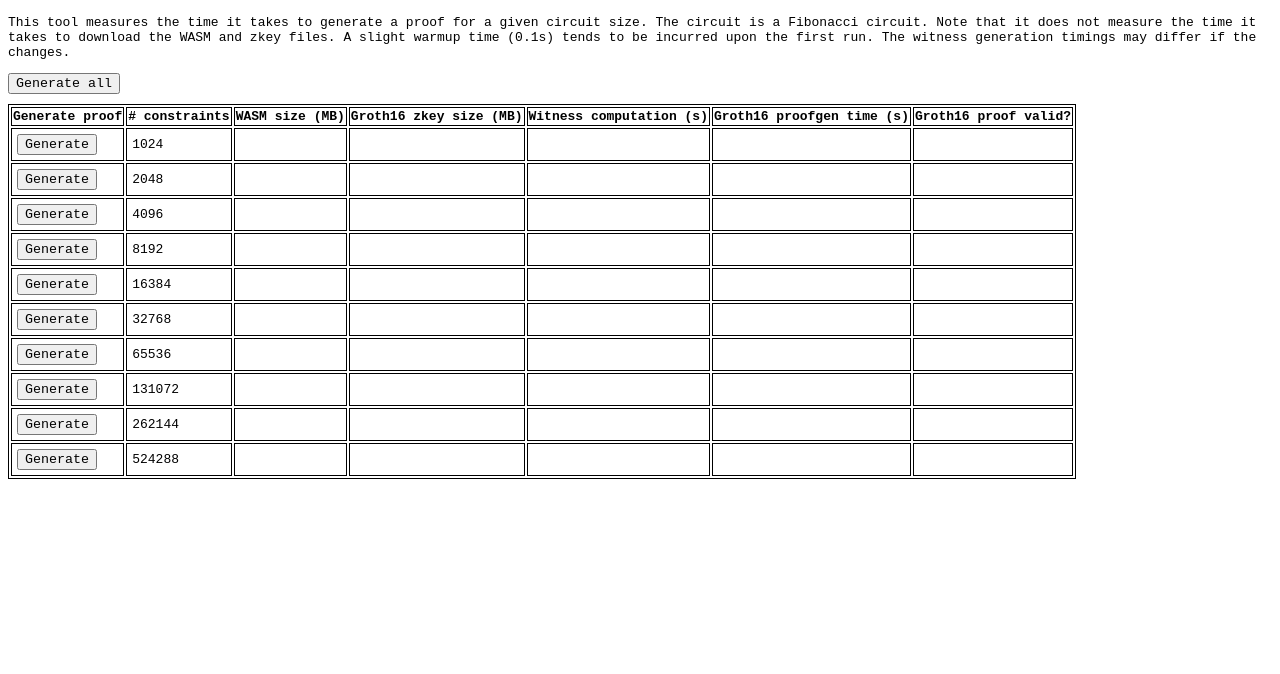
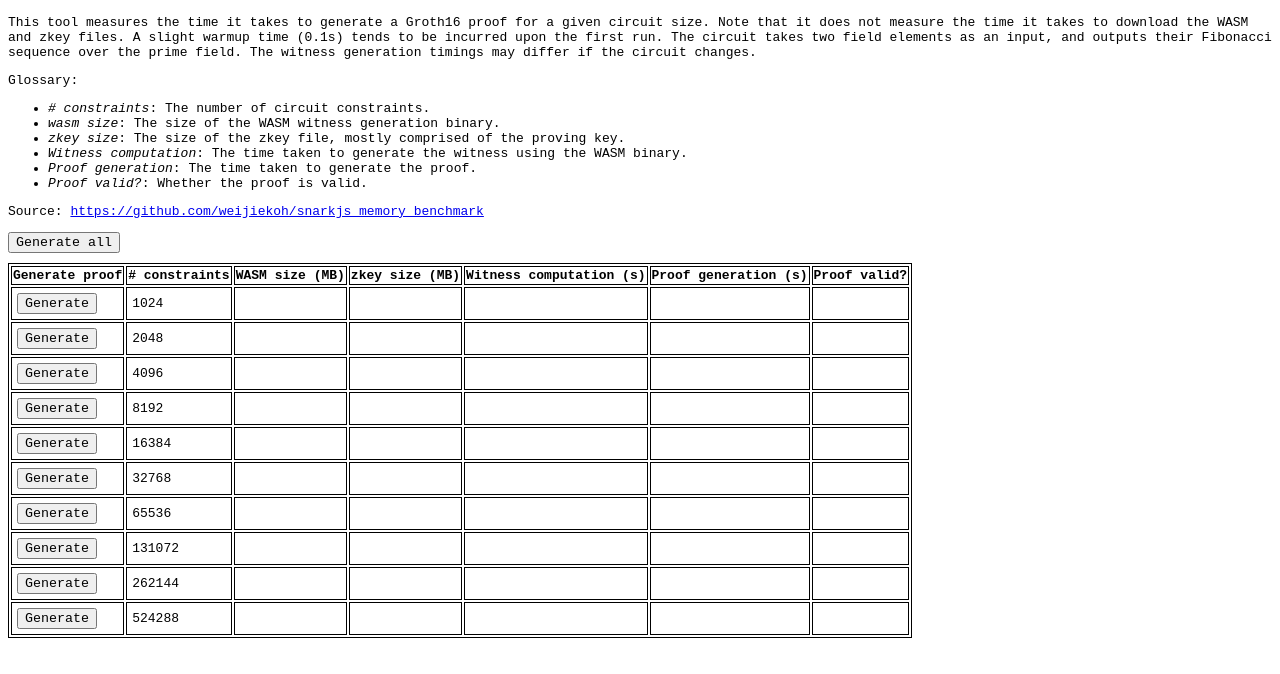
Before and after one commit to weijiekoh/snarkjs_memory_benchmark, a website built with Parcel: page web/src/index.html in a window 1280 px wide. Shown: the part 50-724 px from the top of the page. Built offline with nearby package versions, Linux system fonts and the light colour scheme.

Commit message:
updated readme and index.html

```diff
--- a/web/src/app.ts
+++ b/web/src/app.ts
@@ -147,7 +147,7 @@ const main = async () => {
     theadTr.appendChild(thWasmSize)
 
     const thZkeySize = document.createElement("th")
-    thZkeySize.innerHTML = "Groth16 zkey size (MB)"
+    thZkeySize.innerHTML = "zkey size (MB)"
     theadTr.appendChild(thZkeySize)
 
     const thWitnessCalc = document.createElement("th")
@@ -155,11 +155,11 @@ const main = async () => {
     theadTr.appendChild(thWitnessCalc)
 
     const thGroth = document.createElement("th")
-    thGroth.innerHTML = "Groth16 proofgen time (s)"
+    thGroth.innerHTML = "Proof generation (s)"
     theadTr.appendChild(thGroth)
 
     const th2 = document.createElement("th")
-    th2.innerHTML = "Groth16 proof valid?"
+    th2.innerHTML = "Proof valid?"
     theadTr.appendChild(th2)
     thead.appendChild(theadTr)
 
--- a/web/src/index.html
+++ b/web/src/index.html
@@ -25,11 +25,28 @@
   <body>
     <h1>snarkjs proof generation benchmarks</h1>
     <p>
-      This tool measures the time it takes to generate a proof for a given
-      circuit size. The circuit is a Fibonacci circuit. Note that it does not
-      measure the time it takes to download the WASM and zkey files. A slight
-      warmup time (0.1s) tends to be incurred upon the first run. The witness
-      generation timings may differ if the changes.
+      This tool measures the time it takes to generate a Groth16 proof for a given
+      circuit size. Note that it does not measure the time it takes to download
+      the WASM and zkey files. A slight warmup time (0.1s) tends to be incurred
+      upon the first run. The circuit takes two field elements as an input, and
+      outputs their Fibonacci sequence over the prime field. The witness
+      generation timings may differ if the circuit changes.
+    </p>
+
+    <p>
+      Glossary:
+      <ul>
+        <li><em># constraints</em>: The number of circuit constraints.</li>
+        <li><em>wasm size</em>: The size of the WASM witness generation binary.</li>
+        <li><em>zkey size</em>: The size of the zkey file, mostly comprised of the proving key.</li>
+        <li><em>Witness computation</em>: The time taken to generate the witness using the WASM binary.</li>
+        <li><em>Proof generation</em>: The time taken to generate the proof.</li>
+        <li><em>Proof valid?</em>: Whether the proof is valid.</li>
+      </ul>
+    </p>
+
+    <p>
+      Source: <a target="_blank" href="https://github.com/weijiekoh/snarkjs_memory_benchmark">https://github.com/weijiekoh/snarkjs_memory_benchmark</a>
     </p>
 
     <!-- To be generated in app.ts -->
```
Also changed, not shown: README.md, 1 other file.
